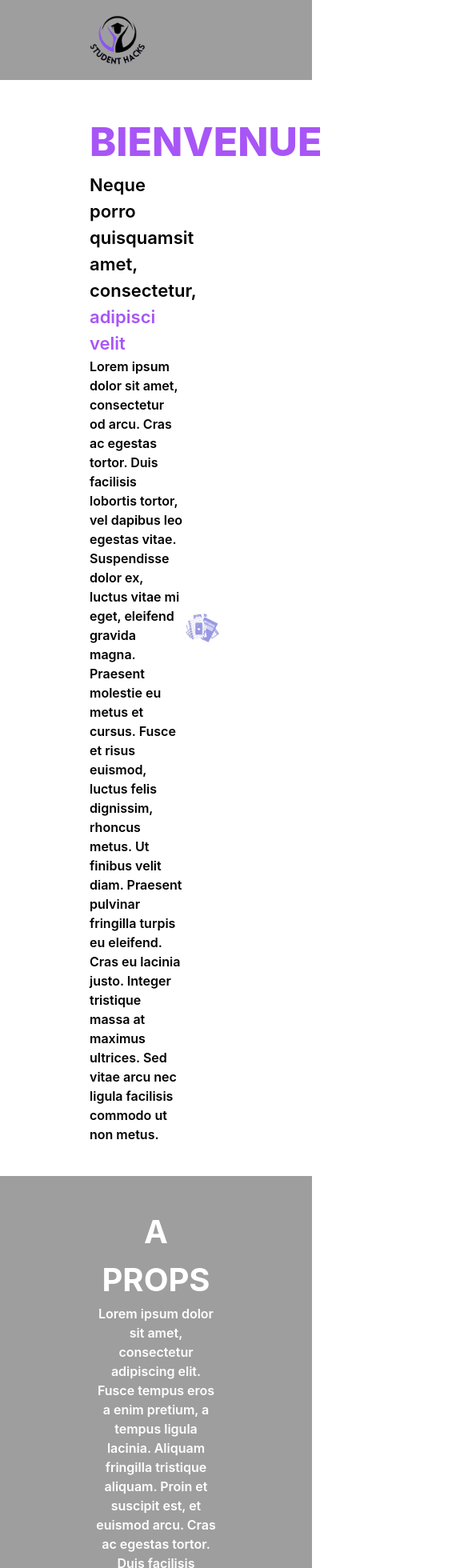
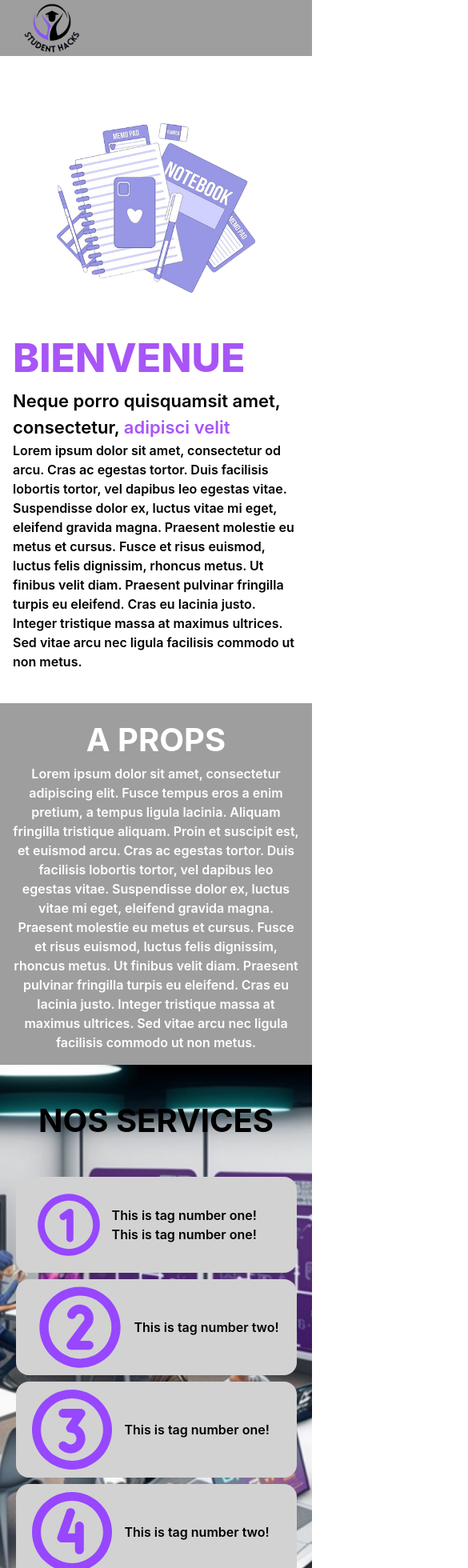
Before and after one commit to msontop10101/school-hacks, a React (Create React App) app: page / in a window 390 px wide. Shown: the top 1960 px of the page at 80% size, 585 px wide, since content can reach past the window. Built offline with nearby package versions, Linux system fonts and the light colour scheme.

Commit message:
responsiveness

```diff
--- a/src/App.css
+++ b/src/App.css
@@ -1,5 +1,6 @@
 .App {
   text-align: center;
+
 }
 
 .App-logo {
--- a/src/App.js
+++ b/src/App.js
@@ -17,25 +17,30 @@ function App() {
   return (
   <div>
     {/* SECTION ONE */}
-      <div class='bg-[#9E9E9E] h-[100px] flex items-center px-28'>
+      <div class='bg-[#9E9E9E] h-[70px] md:h-[100px] flex items-center px-[30px] md:px-28'>
       <div><a href='/'><img src={logo} height='70px' width='70px' alt='school-hacks-logo'/></a></div>
       </div>
     {/* SECTION TWO */}
-      <div class='py-10 px-28 flex items-center'>
-        <div class='font-semibold w-[70%]'>
+      <div class='py-10 px-4 md:px-28 flex flex-col md:flex-row items-center'>
+      <div class='md:hidden'>
+          <div>
+            <img src={notebooks} width='300px' height='300px' alt='notebook-imgage'/>
+          </div>
+        </div>
+        <div class='font-semibold w-full md:w-[70%]'>
           <h2 class='text-[50px] font-extrabold text-purple-500'>BIENVENUE</h2>
           <h4 class='text-[22px]'>Neque porro quisquamsit amet, consectetur, <span class='text-purple-500'>adipisci velit</span></h4>
           <p>Lorem ipsum dolor sit amet, consectetur od arcu. Cras ac egestas tortor. Duis facilisis lobortis tortor, vel dapibus leo egestas vitae. Suspendisse dolor ex, luctus vitae mi eget, eleifend gravida magna. Praesent molestie eu metus et cursus. Fusce et risus euismod, luctus felis dignissim, rhoncus metus. Ut finibus velit diam. Praesent pulvinar fringilla turpis eu eleifend. Cras eu lacinia justo. Integer tristique massa at maximus ultrices. Sed vitae arcu nec ligula facilisis commodo ut non metus.</p>
         </div>
-        <div>
+        <div class='hidden md:block'>
           <div>
             <img src={notebooks} alt='notebook-imgage'/>
           </div>
         </div>
-        <div></div>
       </div>
+
       {/* SECTION THREE */}
-      <div class='bg-[#9E9E9E] text-center px-[120px] pb-[100px] pt-[40px]'>
+      <div class='bg-[#9E9E9E] text-center px-4 md:px-[120px] pb-4 md:pb-[100px] pt-4 md:pt-[40px]'>
         <h2 class='font-bold text-[40px] text-white uppercase'>A props</h2>
         <p class='text-white font-semibold'>Lorem ipsum dolor sit amet, consectetur adipiscing elit. Fusce tempus eros a enim pretium, a tempus ligula lacinia. Aliquam fringilla tristique aliquam. Proin et suscipit est, et euismod arcu. Cras ac egestas tortor. Duis facilisis lobortis tortor, vel dapibus leo egestas vitae. Suspendisse dolor ex, luctus vitae mi eget, eleifend gravida magna. Praesent molestie eu metus et cursus. Fusce et risus euismod, luctus felis dignissim, rhoncus metus. Ut finibus velit diam. Praesent pulvinar fringilla turpis eu eleifend. Cras eu lacinia justo. Integer tristique massa at maximus ultrices. Sed vitae arcu nec ligula facilisis commodo ut non metus.</p>
       </div>
@@ -45,28 +50,28 @@ function App() {
           <h2 class='font-bold text-[40px] text-center mb-10'>NOS SERVICES</h2>
           <div class='flex justify-center'>
           <div>
-          <div class='flex gap-10 mb-10 justify-center'>
-            <div class='bg-[#D2D2D2] rounded-2xl flex items-center p-5 h-[120px] w-[40%]'>
+          <div class='flex flex-col items-center md:flex-row gap-2 md:gap-10 mb-2 md:mb-10 justify-center'>
+            <div class='bg-[#D2D2D2] rounded-2xl flex items-center p-5 h-[120px] w-[90%] md:w-[40%]'>
               <div class='mr-2'><img src={one} width='160px' height='160px' alt='one'/></div>
               <div><p class='font-semibold'>This is tag number one! This is tag number one!</p></div>
             </div>
-            <div class='bg-[#D2D2D2] rounded-2xl flex items-center p-5 h-[120px] w-[40%]'>
+            <div class='bg-[#D2D2D2] rounded-2xl flex items-center p-5 h-[120px] w-[90%] md:w-[40%]'>
               <div class='mr-2'><img src={two} width='120px' height='120px' alt='two'/></div>
               <div><p class='font-semibold'>This is tag number two!</p></div>
             </div>
           </div>
-          <div class='flex gap-10 mb-10 justify-center'>
-            <div class='bg-[#D2D2D2] rounded-2xl flex items-center p-5 h-[120px] w-[40%]'>
+          <div class='flex flex-col items-center md:flex-row gap-2 md:gap-10 mb-2 md:mb-10 justify-center'>
+            <div class='bg-[#D2D2D2] rounded-2xl flex items-center p-5 h-[120px] w-[90%] md:w-[40%]'>
               <div class='mr-4'><img src={three} width='100px' height='100px' alt='three'/></div>
               <div><p class='font-semibold'>This is tag number one!</p></div>
             </div>
-            <div class='bg-[#D2D2D2] rounded-2xl flex items-center p-5 h-[120px] w-[40%]'>
+            <div class='bg-[#D2D2D2] rounded-2xl flex items-center p-5 h-[120px] w-[90%] md:w-[40%]'>
               <div class='mr-4'><img src={four} width='100px' height='100px' alt='four'/></div>
               <div><p class='font-semibold'>This is tag number two!</p></div>
             </div>
           </div>
           <div class='flex gap-10 justify-center'>
-            <div class='bg-[#D2D2D2] rounded-2xl flex items-center p-5 h-[120px] w-[40%]'>
+            <div class='bg-[#D2D2D2] rounded-2xl flex items-center p-5 h-[120px] w-[90%] md:w-[40%]'>
               <div class='mr-4'><img src={five} width='100px' height='100px' alt='five'/></div>
               <div><p class='font-semibold'>This is tag number one!</p></div>
             </div>
@@ -79,15 +84,15 @@ function App() {
         </div>
       </div>
       {/* SECTION FIVE */}
-      <div class=' bg-[#9E9E9E] px-28'>
+      <div class=' bg-[#9E9E9E] px-0 md:px-28'>
         <div class='w-full flex items-center'>
         <div class='text-white flex justify-center py-10'>
-          <div class=' w-[90%]'>
-          <h1 class='text-[40px] font-bold mb-2 text-center'>This is the header</h1>
-          <h4 class='text-[40px] font-normal text-center'>Another small heading</h4>
+          <div class=' w-full md:w-[90%]'>
+          <h1 class='text-[20px] md:text-[40px] font-bold mb-2 text-center'>This is the header</h1>
+          <h4 class=' text-[20px] md:text-[40px] font-normal text-center'>Another small heading</h4>
           <p class='text-center'> type and scrambled it to make a type specimen book. It has survived not only five centuries, but also the leap into electronic typesetting, remaining essentially unchanged. It was popularised in the 1960s with the release of Letraset sheets </p>
 
-        <div class='py-5 px-20'>
+        <div class='py-5 px-2 md:px-20'>
         <RegistrationForm/>
         </div>
         <p class='text-center'> type and scrambled it to make a type specimen book. It has survived not only five centuries, but also the leap into electronic typesetting, remaining essentially unchanged. It was popularised in the 1960s with the release of Letraset sheets </p>
@@ -96,12 +101,14 @@ function App() {
         </div>
         </div>
         <div>
-          <footer class='flex justify-between'>
+          <footer class='flex flex-col justify-between'>
             <div class='w-[20%]'>
               <div><a href='/'><img src={logo} width='110px' height='110px' alt='logo'/></a></div>
               <p class='font-semibold'>studentshacks.com</p>
             </div>
-            <div class='flex w-[60%] justify-evenly'>
+            <div class='flex flex-col w-[60%] justify-evenly'>
+
+              <div class='flex'>
               <div class='mr-10 flex-col items-center'>
               <div class='flex justify-center'><a href='https://web.facebook.com/people/Student-Hacks/100089567025384/'><img src={facebook} width='60px' height='60px' alt="facebook"/></a></div>
               <div><p class='font-semibold'>Student Hacks</p></div>
@@ -110,6 +117,9 @@ function App() {
               <div class='flex justify-center'><a href='https://twitter.com/StudentHacks0'><img src={twitter} width='60px' height='60px' alt="twitter"/></a></div>
               <p class='font-semibold'>Student Hacks</p>
               </div>
+              </div>
+
+              <div class='flex'>
               <div class='mr-10'>
               <div class='flex justify-center'><a href='linkedin.com'><img src={linkedin} width='60px' height='60px' alt="linkedin"/></a></div>
               <p class='font-semibold'>Student Hacks</p>
@@ -118,6 +128,8 @@ function App() {
               <div class='flex justify-center'><a href='mailto:contact.studenthacks@gmail.com'><img src={email} width='60px' height='60px' alt="email"/></a></div>
               <p class='font-semibold'>contact@votresite.come</p>
               </div>
+              </div>
+
             </div>
           </footer>
         </div>
--- a/src/components/Form.js
+++ b/src/components/Form.js
@@ -35,8 +35,8 @@ const RegistrationForm = () => {
       />
       </div>
 
-      <div class='flex justify-between my-5'>
-      <div class='flex flex-col w-[45%]'>
+      <div class='flex flex-col md:flex-row justify-between my-5'>
+      <div class='flex flex-col w-full md:w-[45%]'>
       <label class='font-bold mb-1 text-lg' htmlFor="email">E-mail</label>
       <input
         id="email"
@@ -47,7 +47,7 @@ const RegistrationForm = () => {
         style={{height: '50px', borderRadius:'10px'}}
       />
       </div>
-      <div class='flex flex-col w-[45%]'>
+      <div class='flex flex-col w-full md:w-[45%]'>
       <label class='font-bold mb-1 text-lg' htmlFor="name">pas-de-telephone</label>
       <input
         id="phone"
--- a/src/index.css
+++ b/src/index.css
@@ -15,3 +15,8 @@ code {
   font-family: source-code-pro, Menlo, Monaco, Consolas, 'Courier New',
     monospace;
 }
+
+body, html {
+  width: 100vw;
+  /* overflow-x: hidden; */
+}
```
